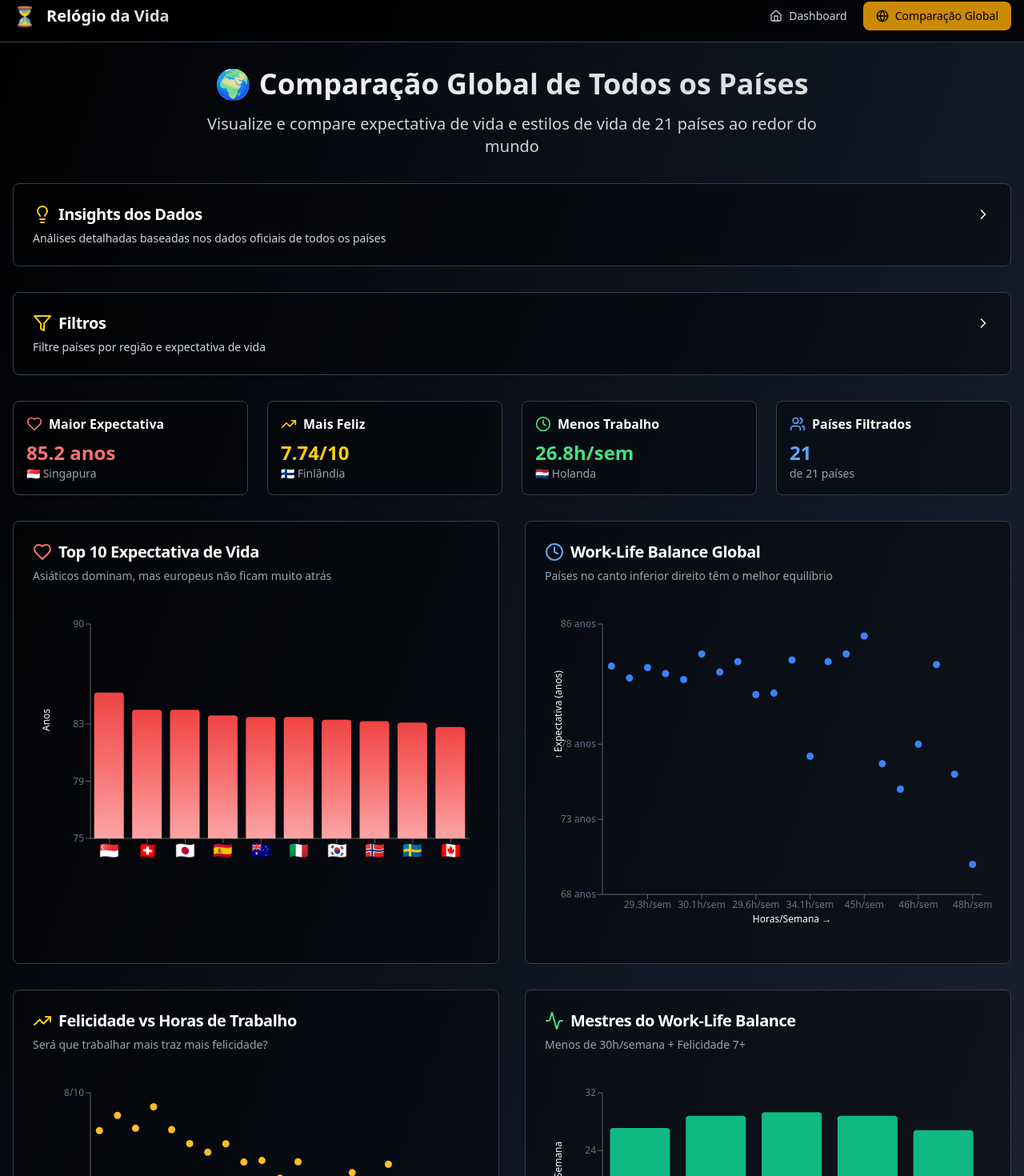
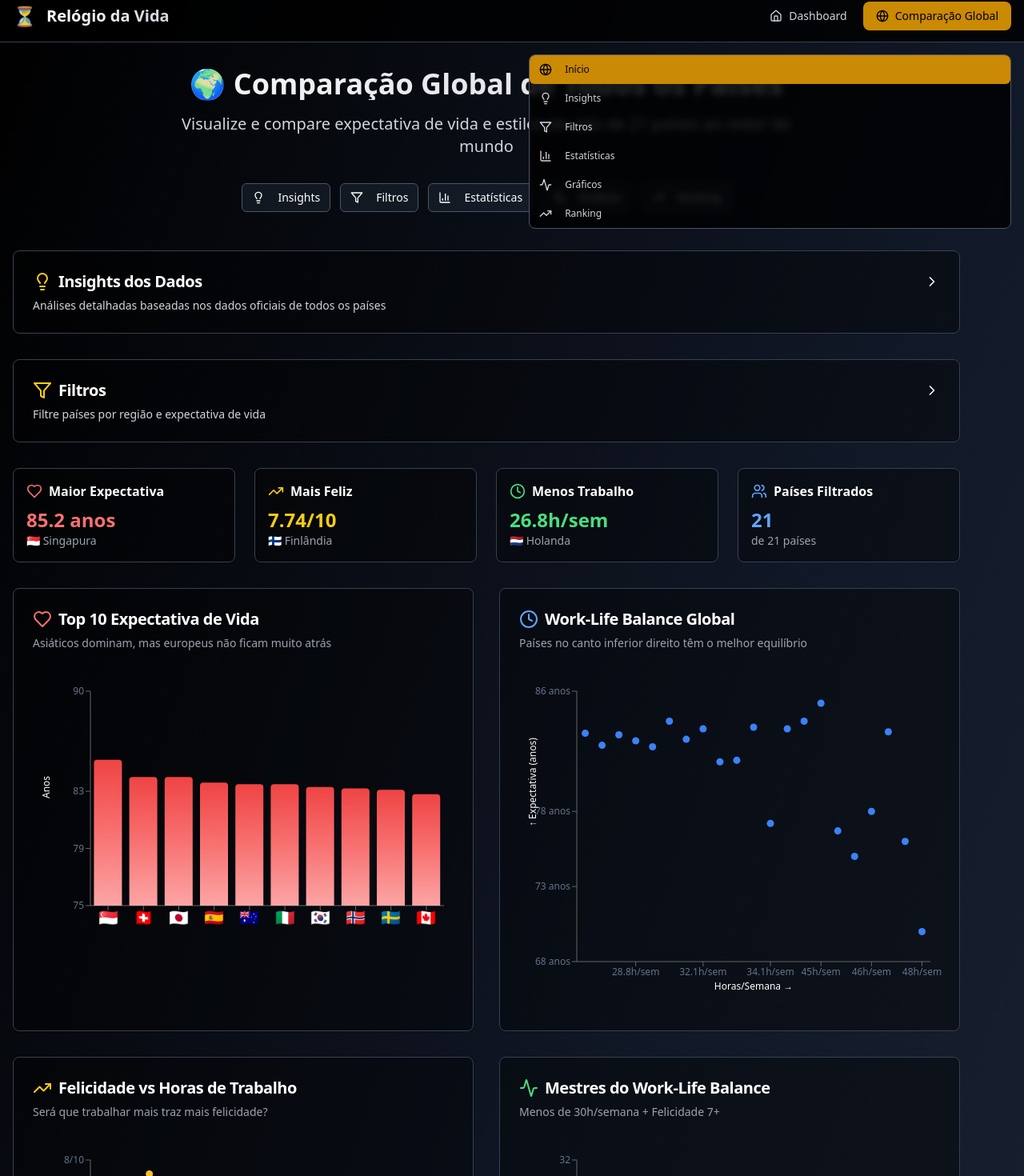
Before and after one commit to LauraMattz/your-life-in-data, a React (Vite) app: page /comparacao in a window 1280 px wide. Shown: the part 12-1482 px from the top of the page at 80% size. Built offline with nearby package versions, Linux system fonts and the light colour scheme.

Commit message:
Improve comparison page navigation

```diff
--- a/src/pages/ComparacaoGlobalPage.tsx
+++ b/src/pages/ComparacaoGlobalPage.tsx
@@ -1,4 +1,5 @@
-import { useState } from 'react';
+
+import { useState, useEffect } from 'react';
 import { Card, CardContent, CardHeader, CardTitle } from '@/components/ui/card';
 import { Table, TableBody, TableCell, TableHead, TableHeader, TableRow } from '@/components/ui/table';
 import { Select, SelectContent, SelectItem, SelectTrigger, SelectValue } from '@/components/ui/select';
@@ -6,7 +7,7 @@ import { Button } from '@/components/ui/button';
 import { Collapsible, CollapsibleContent, CollapsibleTrigger } from '@/components/ui/collapsible';
 import { Navigation } from '@/components/Navigation';
 import { Footer } from '@/components/Footer';
-import { Globe, TrendingUp, Heart, Clock, Users, Info, Filter, ChevronUp, ChevronDown, BarChart3, Activity, Lightbulb, ChevronRight, Shuffle } from 'lucide-react';
+import { Globe, TrendingUp, Heart, Clock, Users, Info, Filter, ChevronUp, ChevronDown, BarChart3, Activity, Lightbulb, ChevronRight, Shuffle, ArrowUp, Menu, X } from 'lucide-react';
 import { ChartContainer, ChartTooltip, ChartTooltipContent } from '@/components/ui/chart';
 import { BarChart, Bar, XAxis, YAxis, ResponsiveContainer, ScatterChart, Scatter } from 'recharts';
 
@@ -278,6 +279,59 @@ const ComparacaoGlobalPage = () => {
   const [isInsightsOpen, setIsInsightsOpen] = useState(false);
   const [isFiltersOpen, setIsFiltersOpen] = useState(false);
   const [currentInsightIndex, setCurrentInsightIndex] = useState(0);
+  const [showBackToTop, setShowBackToTop] = useState(false);
+  const [isNavMenuOpen, setIsNavMenuOpen] = useState(false);
+  const [activeSection, setActiveSection] = useState('header');
+
+  // Scroll tracking for back to top button and active section
+  useEffect(() => {
+    const handleScroll = () => {
+      setShowBackToTop(window.scrollY > 400);
+
+      // Track active section
+      const sections = ['header', 'insights', 'filters', 'stats', 'charts', 'ranking'];
+      const scrollPosition = window.scrollY + 100;
+
+      for (const sectionId of sections) {
+        const element = document.getElementById(sectionId);
+        if (element && scrollPosition >= element.offsetTop && scrollPosition < element.offsetTop + element.offsetHeight) {
+          setActiveSection(sectionId);
+          break;
+        }
+      }
+    };
+
+    window.addEventListener('scroll', handleScroll);
+    return () => window.removeEventListener('scroll', handleScroll);
+  }, []);
+
+  // Smooth scroll to section
+  const scrollToSection = (sectionId: string) => {
+    const element = document.getElementById(sectionId);
+    if (element) {
+      element.scrollIntoView({
+        behavior: 'smooth',
+        block: 'start',
+        inline: 'nearest'
+      });
+    }
+    setIsNavMenuOpen(false);
+  };
+
+  // Scroll to top
+  const scrollToTop = () => {
+    window.scrollTo({ top: 0, behavior: 'smooth' });
+  };
+
+  // Navigation items
+  const navItems = [
+    { id: 'header', label: 'Início', icon: Globe },
+    { id: 'insights', label: 'Insights', icon: Lightbulb },
+    { id: 'filters', label: 'Filtros', icon: Filter },
+    { id: 'stats', label: 'Estatísticas', icon: BarChart3 },
+    { id: 'charts', label: 'Gráficos', icon: Activity },
+    { id: 'ranking', label: 'Ranking', icon: TrendingUp },
+  ];
 
   // Classificação por região
   const countryRegions = {
@@ -382,18 +436,86 @@ const ComparacaoGlobalPage = () => {
   return (
     <div className="min-h-screen bg-gradient-to-br from-black via-gray-900 to-gray-800 text-white">
       <Navigation />
-      <div className="container mx-auto px-4 py-8">
+
+      {/* Floating Navigation Menu */}
+      <div className="fixed top-20 right-4 z-40 lg:block">
+        <div className="bg-black/80 backdrop-blur-sm border border-gray-600 rounded-lg overflow-hidden">
+          <Button
+            onClick={() => setIsNavMenuOpen(!isNavMenuOpen)}
+            variant="ghost"
+            size="sm"
+            className="w-full p-3 text-white hover:bg-gray-700 lg:hidden"
+          >
+            {isNavMenuOpen ? <X className="w-4 h-4" /> : <Menu className="w-4 h-4" />}
+          </Button>
+
+          <div className={`${isNavMenuOpen ? 'block' : 'hidden'} lg:block`}>
+            {navItems.map((item) => {
+              const Icon = item.icon;
+              const isActive = activeSection === item.id;
+
+              return (
+                <Button
+                  key={item.id}
+                  onClick={() => scrollToSection(item.id)}
+                  variant="ghost"
+                  size="sm"
+                  className={`w-full justify-start p-3 text-left hover:bg-gray-700 transition-colors ${
+                    isActive ? 'bg-yellow-600 text-black' : 'text-gray-300'
+                  }`}
+                >
+                  <Icon className="w-4 h-4 mr-2" />
+                  <span className="text-xs">{item.label}</span>
+                </Button>
+              );
+            })}
+          </div>
+        </div>
+      </div>
+
+      {/* Back to Top Button */}
+      {showBackToTop && (
+        <Button
+          onClick={scrollToTop}
+          className="fixed bottom-6 right-4 z-40 bg-yellow-600 hover:bg-yellow-700 text-black rounded-full p-3 shadow-lg transition-all duration-300 hover:scale-110"
+          size="sm"
+        >
+          <ArrowUp className="w-5 h-5" />
+        </Button>
+      )}
+
+      <div className="container mx-auto px-4 py-8 pr-20">
         {/* Header */}
-        <div className="text-center mb-8">
+        <div id="header" className="text-center mb-12 scroll-mt-20">
           <h1 className="text-3xl md:text-4xl font-bold mb-4 bg-gradient-to-r from-white via-gray-200 to-gray-300 bg-clip-text text-transparent">
             <span className="text-yellow-400">🌍</span> Comparação Global de Todos os Países
           </h1>
-          <p className="text-lg md:text-xl text-gray-300 max-w-3xl mx-auto">
+          <p className="text-lg md:text-xl text-gray-300 max-w-3xl mx-auto mb-6">
             Visualize e compare expectativa de vida e estilos de vida de {allCountriesData.length} países ao redor do mundo
           </p>
+
+          {/* Quick Navigation */}
+          <div className="flex flex-wrap justify-center gap-3 mt-8">
+            {navItems.slice(1).map((item) => {
+              const Icon = item.icon;
+              return (
+                <Button
+                  key={item.id}
+                  onClick={() => scrollToSection(item.id)}
+                  variant="outline"
+                  size="sm"
+                  className="bg-gray-800/50 border-gray-600 text-white hover:bg-gray-700 hover:border-yellow-400 transition-all duration-200"
+                >
+                  <Icon className="w-4 h-4 mr-2" />
+                  {item.label}
+                </Button>
+              );
+            })}
+          </div>
         </div>
 
         {/* Insights dos Dados - Collapsible com Sorteio */}
+        <section id="insights" className="scroll-mt-20">
           <Card className="bg-black/40 border-gray-700 mb-8">
             <Collapsible open={isInsightsOpen} onOpenChange={setIsInsightsOpen}>
               <CollapsibleTrigger asChild>
@@ -452,8 +574,10 @@ const ComparacaoGlobalPage = () => {
               </CollapsibleContent>
             </Collapsible>
           </Card>
+        </section>
 
         {/* Filtros - Agora Retrátil */}
+        <section id="filters" className="scroll-mt-20">
           <Card className="bg-black/40 border-gray-700 mb-8">
             <Collapsible open={isFiltersOpen} onOpenChange={setIsFiltersOpen}>
               <CollapsibleTrigger asChild>
@@ -479,7 +603,7 @@ const ComparacaoGlobalPage = () => {
                         <SelectTrigger className="bg-gray-800 border-gray-600 text-white">
                           <SelectValue placeholder="Selecione uma região" />
                         </SelectTrigger>
-                      <SelectContent className="bg-gray-800 border-gray-600 text-white">
+                        <SelectContent className="bg-gray-800 border-gray-600 text-white z-50">
                           <SelectItem value="all" className="text-white">Todas as Regiões</SelectItem>
                           <SelectItem value="Europa" className="text-white">Europa</SelectItem>
                           <SelectItem value="Ásia" className="text-white">Ásia</SelectItem>
@@ -495,7 +619,7 @@ const ComparacaoGlobalPage = () => {
                         <SelectTrigger className="bg-gray-800 border-gray-600 text-white">
                           <SelectValue placeholder="Expectativa mínima" />
                         </SelectTrigger>
-                      <SelectContent className="bg-gray-800 border-gray-600 text-white">
+                        <SelectContent className="bg-gray-800 border-gray-600 text-white z-50">
                           <SelectItem value="all" className="text-white">Todas</SelectItem>
                           <SelectItem value="70" className="text-white">70+ anos</SelectItem>
                           <SelectItem value="75" className="text-white">75+ anos</SelectItem>
@@ -519,8 +643,10 @@ const ComparacaoGlobalPage = () => {
               </CollapsibleContent>
             </Collapsible>
           </Card>
+        </section>
 
         {/* Stats Cards */}
+        <section id="stats" className="scroll-mt-20">
           <div className="grid grid-cols-1 md:grid-cols-2 lg:grid-cols-4 gap-6 mb-8">
             <Card className="bg-black/40 border-gray-700">
               <CardContent className="p-4">
@@ -582,8 +708,10 @@ const ComparacaoGlobalPage = () => {
               </CardContent>
             </Card>
           </div>
+        </section>
 
         {/* Charts Grid */}
+        <section id="charts" className="scroll-mt-20">
           <div className="grid grid-cols-1 lg:grid-cols-2 gap-8 mb-8">
             {/* Top 10 Expectativa de Vida - Agora com todas as barras */}
             <Card className="bg-black/40 border-gray-700">
@@ -801,8 +929,10 @@ const ComparacaoGlobalPage = () => {
               </CardContent>
             </Card>
           </div>
+        </section>
 
         {/* Tabela Completa com ordenação clicável */}
+        <section id="ranking" className="scroll-mt-20">
           <Card className="bg-black/40 border-gray-700">
             <CardHeader>
               <CardTitle className="text-xl text-white flex items-center gap-2">
@@ -895,6 +1025,7 @@ const ComparacaoGlobalPage = () => {
               </div>
             </CardContent>
           </Card>
+        </section>
       </div>
 
       <Footer />
```
Lines whose indentation alone changed are shown as unchanged.
